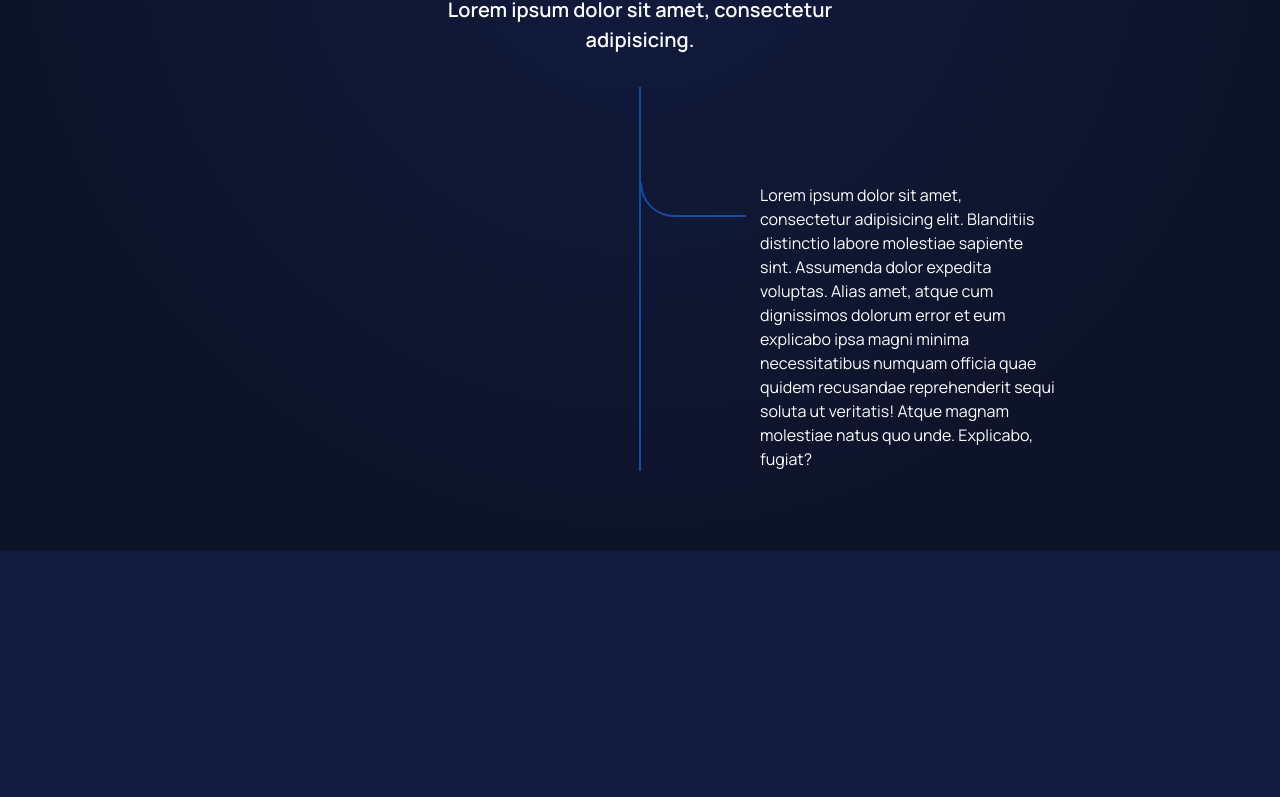
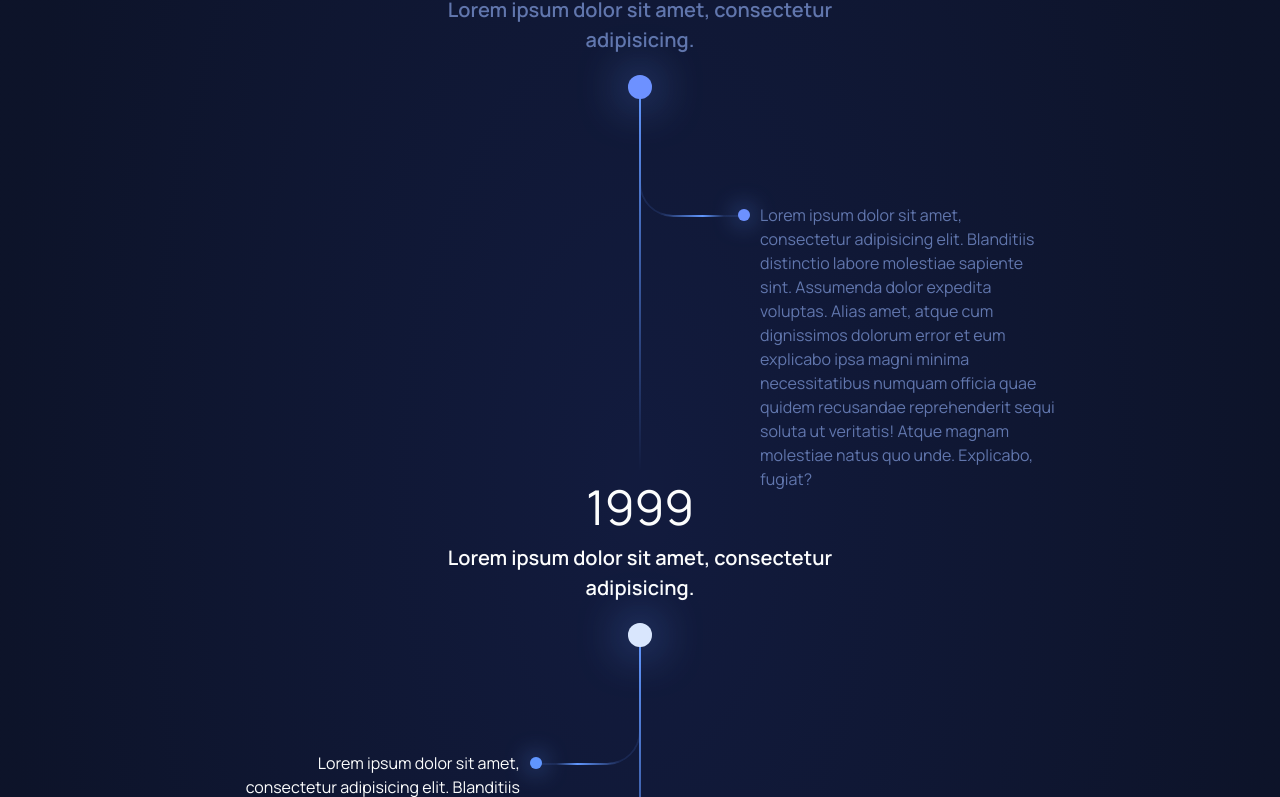
Before and after one commit to Maxanenko/IT, a plain HTML site: page index.html in a window 1280 px wide. Shown: the part 741-1538 px from the top of the page. Before the commit the page ends 1292 px from the top, so only its background shows below. Drawn offline with Linux system fonts and the light colour scheme.

Commit message:
Infographic - about end

```diff
--- a/css/_reset.css
+++ b/css/_reset.css
@@ -9,4 +9,5 @@ ul {
 
 a {
     text-decoration: inherit;
+    color: inherit;
 }
--- a/css/_vars.css
+++ b/css/_vars.css
@@ -20,4 +20,10 @@
 
     --c-primary-d: #314373;
     --c-rgb-primary-d: 49, 67, 115;
+
+    --c-primary-g-l: #7190FF;
+    --c-rgb-primary-g-l: 113, 144, 255;
+
+    --c-primary-g: #6176AD;
+    --c-rgb-primary-g: 97, 118, 173;
 }
--- a/css/base.css
+++ b/css/base.css
@@ -2,6 +2,10 @@
     font-family: var(--f-family);
     font-size: var(--f-size);
     line-height: var(--f-line-height);
+    font-weight: 400;
+}
+
+html {
     color: var(--c-secondary);
 }
 
--- a/css/story.css
+++ b/css/story.css
@@ -41,6 +41,7 @@
 }
 
 .story__text {
+    translate: 0 1.25em;
 }
 
 
@@ -54,12 +55,18 @@
     content: '';
     width: .125rem;
 
-    background: var(--c-primary);
+    background: linear-gradient(
+            rgba(var(--c-rgb-primary-l), 1) 0%,
+            rgba(var(--c-rgb-primary-l), 0) 100%
+    ), var(--c-base);
 
     position: absolute;
-    top: -6rem;
+    top: -6rem; /* content padding */
     bottom: 0;
+    left: 0;
     translate: -50%;
+
+    z-index: 1;
 }
 
 .story__infographic:after {
@@ -67,10 +74,90 @@
     width: 100%;
     height: 2rem;
 
+    left: -.0625rem; /* half of border */
+
     position: absolute;
 
-    border: .125rem solid var(--c-primary);
+
+    padding: 0 0 .125rem .125rem;
+    background: linear-gradient(
+            90deg,
+            rgba(var(--c-rgb-primary-l), .1) 20%,
+            rgba(var(--c-rgb-primary-l), 1) 60%,
+            rgba(var(--c-rgb-primary-l), .1) 80%,
+            rgba(var(--c-rgb-primary-l), .1) 100%
+    ), var(--c-base);
+
+    mask: linear-gradient(#fff) content-box,
+    linear-gradient(#fff);
+    mask-composite: exclude;
+
+    -webkit-mask: linear-gradient(#fff 0 0) content-box,
+    linear-gradient(#fff 0 0);
+    -webkit-mask-composite: xor;
+
+
     border-top: none;
     border-right: none;
     border-bottom-left-radius: 1000rem;
 }
+
+.story__dot {
+    font-size: .75rem;
+
+    width: 1em;
+    height: 1em;
+    background-color: var(--c-primary-l);
+
+    border-radius: 100%;
+
+    position: absolute;
+    top: 2rem; /* story__infographic:after height */
+    left: 100%;
+    translate: -50% -50%;
+    z-index: 2;
+
+    box-shadow: 0 0 2em 0 var(--c-primary-l),
+    0 0 2em 0 rgba(var(--c-rgb-primary-l), .25) inset;
+}
+
+.story__dot_main {
+    font-size: 1.5rem;
+    background-color: var(--c-secondary);
+
+    top: -6rem; /* content padding */
+    left: 0;
+}
+
+
+.story__block:nth-of-type(2n) .story__content {
+    flex-direction: row-reverse;
+    translate: -50%;
+}
+
+.story__block:nth-of-type(2n) .story__infographic {
+    transform: scaleX(-1);
+}
+
+.story__block:nth-of-type(2n) .story__text {
+    text-align: right;
+}
+
+
+.story__block_passed {
+    color: var(--c-primary-g);
+}
+
+.story__block_passed .story__dot {
+    background-color: var(--c-primary-g-l);
+}
+
+
+.story__block__hidden {
+    color: var(--c-primary-d);
+}
+
+.story__block__hidden .story__subtitle,
+.story__block__hidden .story__content {
+    display: none;
+}
--- a/index.html
+++ b/index.html
@@ -95,6 +95,28 @@
         </section>
 
         <section class="story">
+            <div class="story__block story__block_passed">
+                <header class="story__header">
+                    <h2 class="story__title">
+                        1999
+                    </h2>
+                    <p class="story__subtitle">
+                        Lorem ipsum dolor sit amet, consectetur adipisicing.
+                    </p>
+                </header>
+                <main class="story__content">
+                    <div class="story__infographic">
+                        <span class="story__dot story__dot_main"></span>
+                        <span class="story__dot"></span>
+                    </div>
+                    <p class="story__text">
+                        Lorem ipsum dolor sit amet, consectetur adipisicing elit. Blanditiis distinctio labore molestiae
+                        sapiente sint. Assumenda dolor expedita voluptas. Alias amet, atque cum dignissimos dolorum error et
+                        eum explicabo ipsa magni minima necessitatibus numquam officia quae quidem recusandae reprehenderit
+                        sequi soluta ut veritatis! Atque magnam molestiae natus quo unde. Explicabo, fugiat?
+                    </p>
+                </main>
+            </div>
             <div class="story__block">
                 <header class="story__header">
                     <h2 class="story__title">
@@ -104,9 +126,53 @@
                         Lorem ipsum dolor sit amet, consectetur adipisicing.
                     </p>
                 </header>
-                <main class="story__content story__content_reversed">
+                <main class="story__content">
                     <div class="story__infographic">
-                        <span class="story__dot_main"></span>
+                        <span class="story__dot story__dot_main"></span>
+                        <span class="story__dot"></span>
+                    </div>
+                    <p class="story__text">
+                        Lorem ipsum dolor sit amet, consectetur adipisicing elit. Blanditiis distinctio labore molestiae
+                        sapiente sint. Assumenda dolor expedita voluptas. Alias amet, atque cum dignissimos dolorum error et
+                        eum explicabo ipsa magni minima necessitatibus numquam officia quae quidem recusandae reprehenderit
+                        sequi soluta ut veritatis! Atque magnam molestiae natus quo unde. Explicabo, fugiat?
+                    </p>
+                </main>
+            </div>
+            <div class="story__block">
+                <header class="story__header">
+                    <h2 class="story__title">
+                        1999
+                    </h2>
+                    <p class="story__subtitle">
+                        Lorem ipsum dolor sit amet, consectetur adipisicing.
+                    </p>
+                </header>
+                <main class="story__content">
+                    <div class="story__infographic">
+                        <span class="story__dot story__dot_main"></span>
+                        <span class="story__dot"></span>
+                    </div>
+                    <p class="story__text">
+                        Lorem ipsum dolor sit amet, consectetur adipisicing elit. Blanditiis distinctio labore molestiae
+                        sapiente sint. Assumenda dolor expedita voluptas. Alias amet, atque cum dignissimos dolorum error et
+                        eum explicabo ipsa magni minima necessitatibus numquam officia quae quidem recusandae reprehenderit
+                        sequi soluta ut veritatis! Atque magnam molestiae natus quo unde. Explicabo, fugiat?
+                    </p>
+                </main>
+            </div>
+            <div class="story__block story__block__hidden">
+                <header class="story__header">
+                    <h2 class="story__title">
+                        1999
+                    </h2>
+                    <p class="story__subtitle">
+                        Lorem ipsum dolor sit amet, consectetur adipisicing.
+                    </p>
+                </header>
+                <main class="story__content">
+                    <div class="story__infographic">
+                        <span class="story__dot story__dot_main"></span>
                         <span class="story__dot"></span>
                     </div>
                     <p class="story__text">
```
